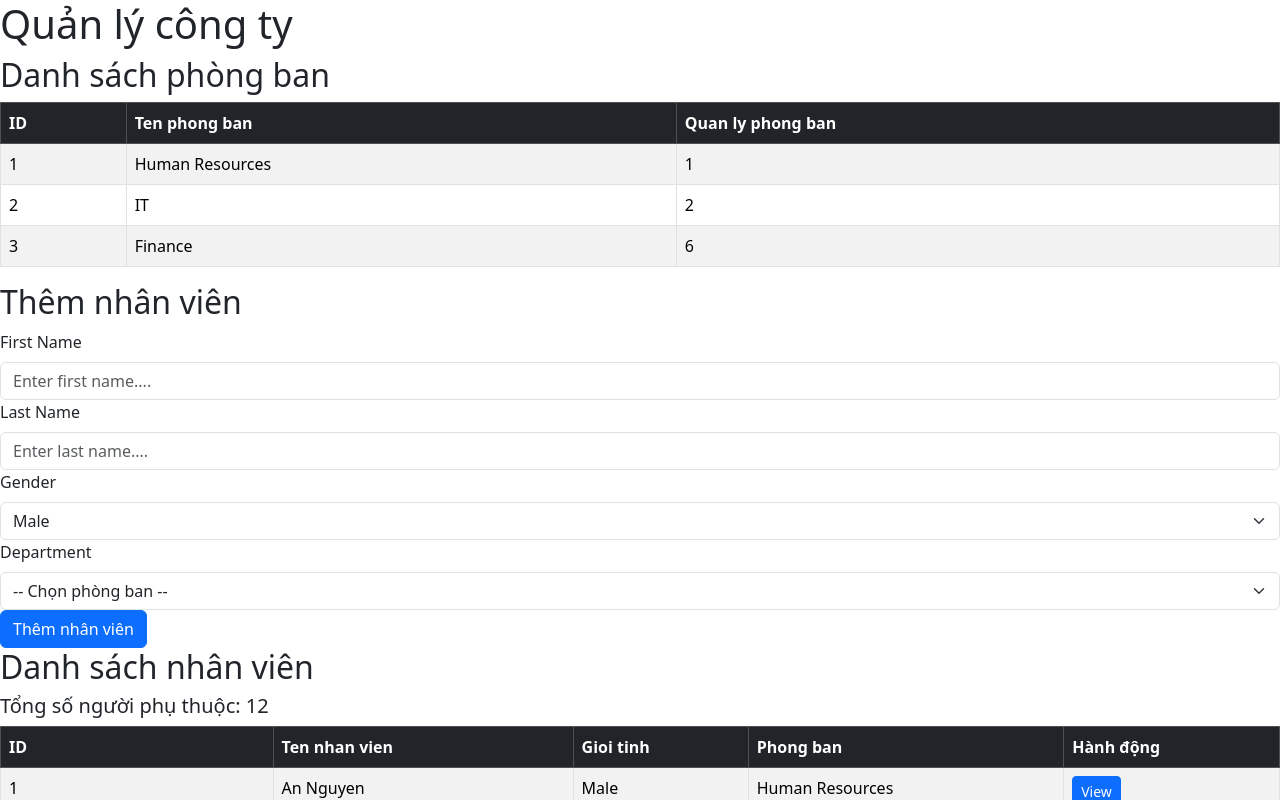
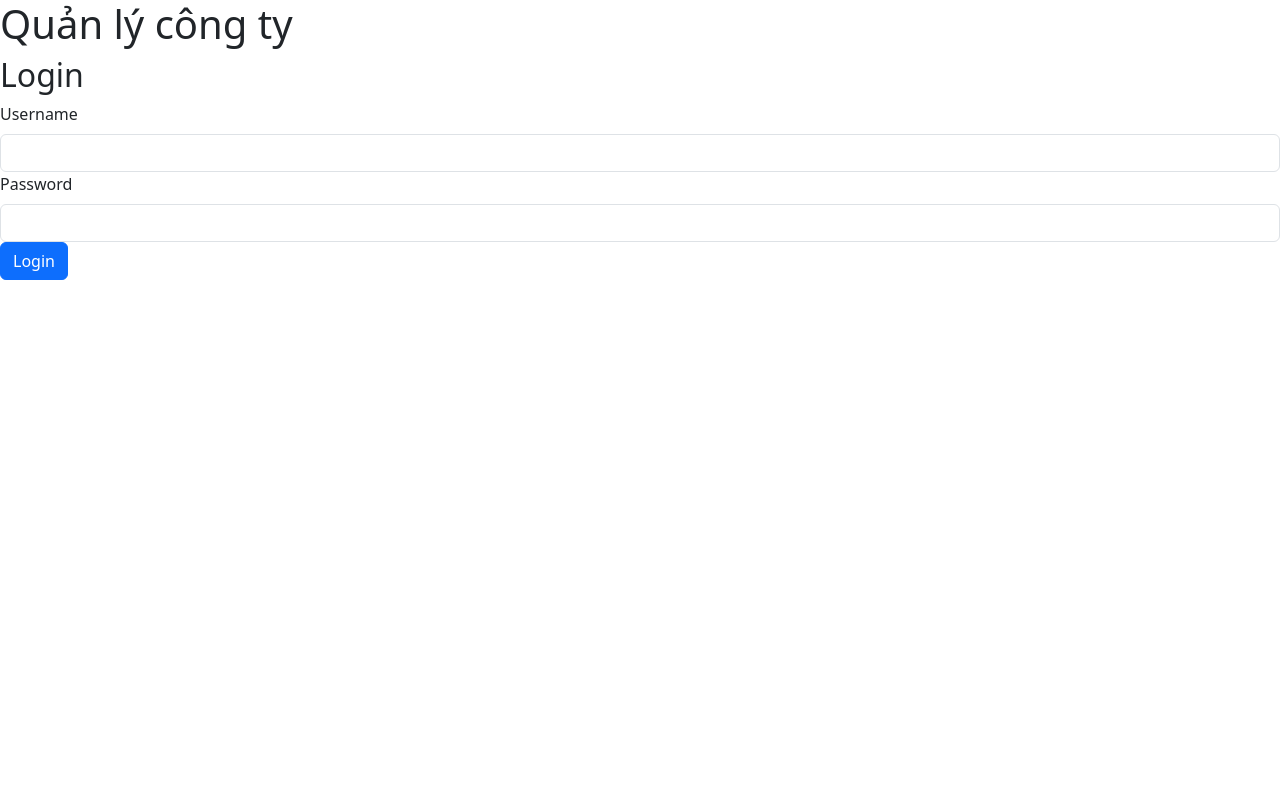
Before and after one commit to tranviet-tv/learnReact-projectTopDown, a React (Vite) app in the folder company-management/: page / in a window 1280 px wide. Shown: the top 800 px of the page. Built offline with nearby package versions, Linux system fonts and the light colour scheme; data requests are answered from the project's data file.

Commit message:
feat: setup AuthContext and AppLayout for authentication state

```diff
--- a/company-management/src/App.jsx
+++ b/company-management/src/App.jsx
@@ -1,17 +1,16 @@
-import DepartmentList from "./components/DepartmentList";
-import EmployeeForm from "./components/EmployeeForm";
-import EmployeeList from "./components/EmployeeList";
 import { EmployeeProvider } from "./context/EmployeeContext";
+import { AuthProvider } from "./context/AuthContext";
+import AppLayout from "./components/AppLayout";
 
 export default function App() {
     return (
         <>
-            <EmployeeProvider>
-                <h1>Quản lý công ty</h1>
-                <DepartmentList />
-                <EmployeeForm />
-                <EmployeeList />
-            </EmployeeProvider>
+            <AuthProvider>
+                <EmployeeProvider>
+                    <h1>Quản lý công ty</h1>
+                    <AppLayout />
+                </EmployeeProvider>
+            </AuthProvider >
         </>
     )
 }
--- /dev/null
+++ b/company-management/src/components/AppLayout.jsx
@@ -0,0 +1,22 @@
+import DepartmentList from "./DepartmentList";
+import EmployeeForm from "./EmployeeForm";
+import EmployeeList from "./EmployeeList";
+import Login from "./Login";
+import { AuthContext } from "../context/AuthContext";
+import { useContext } from "react";
+
+export default function AppLayout() {
+    const { isAuthenticated } = useContext(AuthContext)
+    const { user } = useContext(AuthContext)
+
+    if (!isAuthenticated) {
+        return <Login />
+    }
+    return (
+        <>
+            <DepartmentList />
+            <EmployeeForm />
+            <EmployeeList />
+        </>
+    )
+}
--- /dev/null
+++ b/company-management/src/components/Login.jsx
@@ -0,0 +1,49 @@
+import { Form, Button } from "react-bootstrap";
+import { useState, useContext } from "react";
+import { AuthContext } from "../context/AuthContext";
+
+export default function Login() {
+
+    const { setIsAuthenticated, setUser } = useContext(AuthContext)
+    const [loginData, setLoginData] = useState({ userName: '', password: '' })
+    const [validated, setValidated] = useState(false)
+
+
+    const handleChange = (e) => {
+        setLoginData({ ...loginData, [e.target.name]: e.target.value })
+    }
+
+    const handleSubmit = (e) => {
+        e.preventDefault()
+        setValidated(true)
+        setIsAuthenticated(true)
+        setUser({ useName: loginData.userName })
+    }
+
+    return (
+        <div>
+            <h2>Login</h2>
+            <Form onSubmit={handleSubmit} validated={validated}>
+                <Form.Group controlId="formUsername">
+                    <Form.Label>Username</Form.Label>
+                    <Form.Control type="text"
+                        name="userName"
+                        value={loginData.userName}
+                        onChange={handleChange}
+                        required></Form.Control>
+                </Form.Group>
+                <Form.Group controlId="formPassword">
+                    <Form.Label>Password</Form.Label>
+                    <Form.Control type="password"
+                        name="password"
+                        value={loginData.password}
+                        onChange={handleChange}
+                        required></Form.Control>
+                </Form.Group>
+                <Button variant="primary" type="submit">
+                    Login
+                </Button>
+            </Form>
+        </div>
+    )
+}
--- /dev/null
+++ b/company-management/src/context/AuthContext.jsx
@@ -0,0 +1,19 @@
+import { createContext, useState } from "react";
+import axios from "axios";
+
+export const AuthContext = createContext();
+
+export const AuthProvider = ({children}) => {
+
+    const [isAuthenticated, setIsAuthenticated] = useState(false);
+    const [user, setUser] = useState(null);
+
+
+
+
+    return (
+        <AuthContext.Provider value={{isAuthenticated, setIsAuthenticated, user, setUser}}>
+            {children}
+        </AuthContext.Provider>
+    )
+}
```
Also changed, not shown: 1 other file (tests, documents, lock files or other folders).
